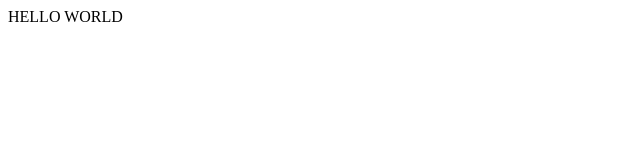
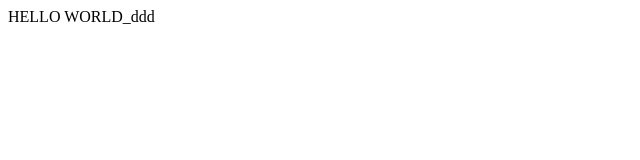
Before and after one commit to Rusichka/docker, a plain HTML site: page index.html in a window 1280 px wide. Shown: the full height of the page, 0-640 px from the left. Drawn offline with Linux system fonts and the light colour scheme.

```diff
--- a/index.html
+++ b/index.html
@@ -1 +1 @@
-<p>HELLO WORLD</p>
+<p>HELLO WORLD_ddd</p>
```
Also changed, not shown: 1 other file.
